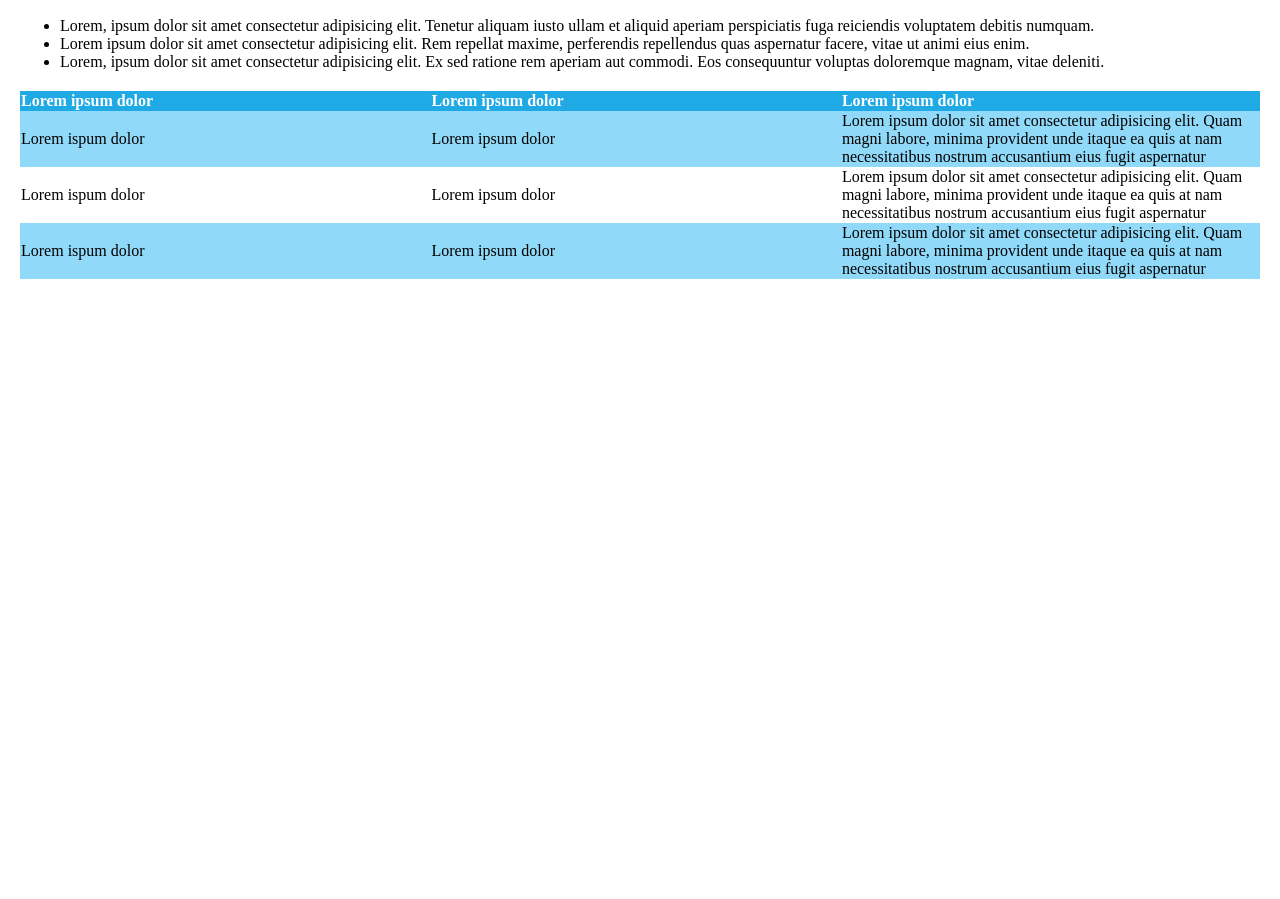
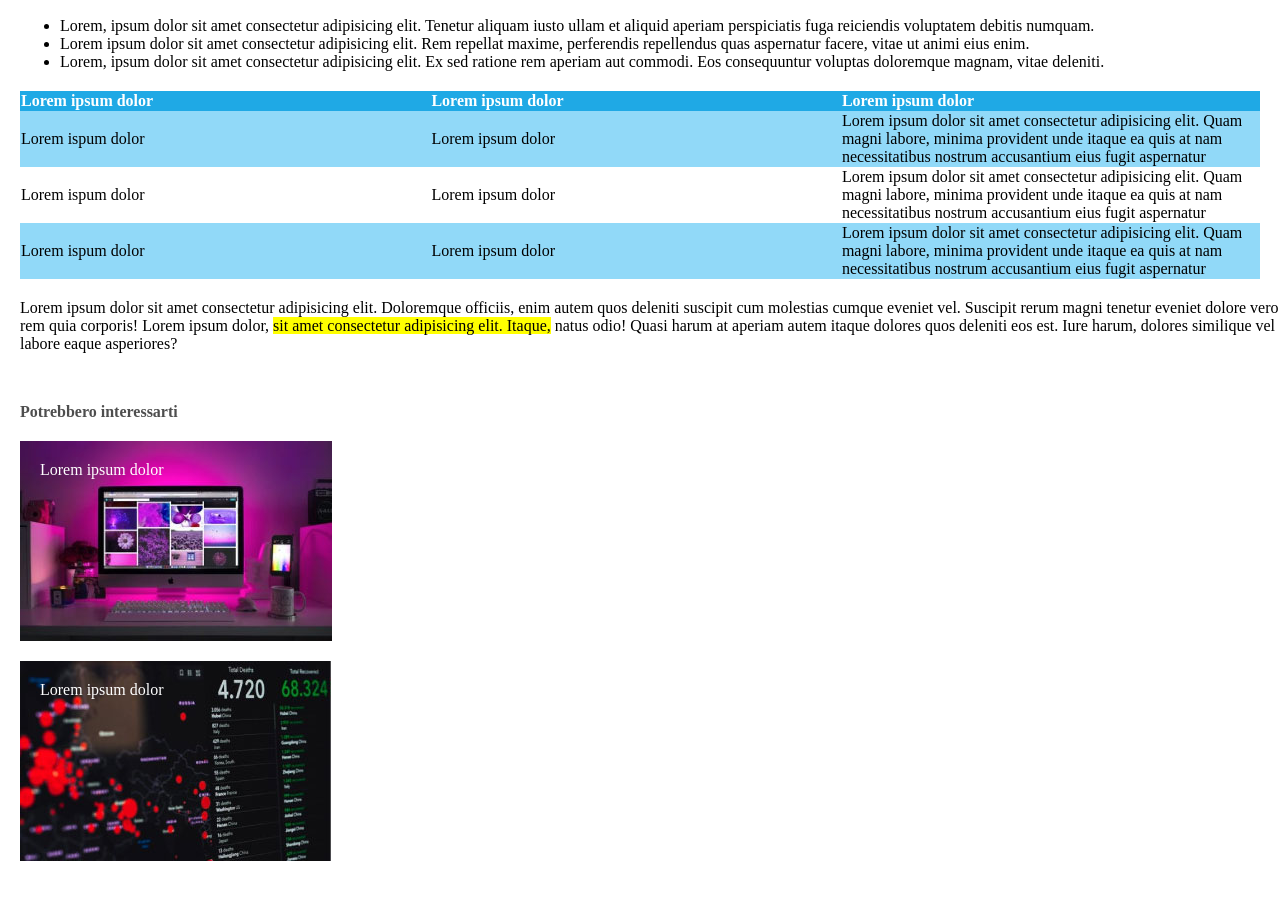
Before and after one commit to IvanoPisaniello/html-css-booleaner, a plain HTML site: page index.html in a window 1280 px wide. Shown: the part 651-1550 px from the top of the page. Before the commit the page ends 930 px from the top, so only its background shows below. Drawn offline with Linux system fonts and the light colour scheme.

Commit message:
added footer and finished exercise

```diff
--- a/css/style.css
+++ b/css/style.css
@@ -9,6 +9,10 @@ footer {
 
 .d-block {
     display: block;
+}
+
+.txt-white {
+    color: white;
 }
 
 .txt-grey {
@@ -54,6 +58,7 @@ table {
     margin-top: 20px;
     border-collapse: collapse;
     margin-right: 20px;
+    margin-bottom: 20px;
 
 }
 
@@ -72,3 +77,28 @@ th {
 .third-row {
     background-color: #91d9f8;
 }
+
+footer {
+    margin-top: 50px;
+    margin-bottom: 50px;
+}
+
+.first-footer-image {
+    background-image: url("../img/monitor.jpg");
+    height: 200px;
+    background-repeat: no-repeat;
+    margin-top: 20px;
+}
+
+.second-footer-image {
+    background-image: url("../img/graph.jpg");
+    height: 200px;
+    background-repeat: no-repeat;
+    margin-top: 20px;
+}
+
+footer span {
+    display: block;
+    padding-top: 20px;
+    padding-left: 20px;
+}
--- a/index.html
+++ b/index.html
@@ -83,9 +83,21 @@
                 </tbody>
             </table>
         </div>
-
+        <!-- second-paragraph -->
+        <div class="second-paragraph">
+            <p>Lorem ipsum dolor sit amet consectetur adipisicing elit. Doloremque officiis, enim autem quos deleniti
+                suscipit cum molestias cumque eveniet vel. Suscipit rerum magni tenetur eveniet dolore vero rem quia
+                corporis! Lorem ipsum dolor, <mark> sit amet consectetur adipisicing elit. Itaque,</mark> natus odio!
+                Quasi harum at
+                aperiam autem itaque dolores quos deleniti eos est. Iure harum, dolores similique vel labore eaque
+                asperiores?</p>
+        </div>
     </main>
-    <footer></footer>
+    <footer>
+        <h4 class="txt-grey">Potrebbero interessarti</h4>
+        <div class="first-footer-image"> <span class="txt-white"> Lorem ipsum dolor </span></div>
+        <div class="second-footer-image"> <span class="txt-white"> Lorem ipsum dolor </span> </div>
+    </footer>
 
 
 </body>
```
